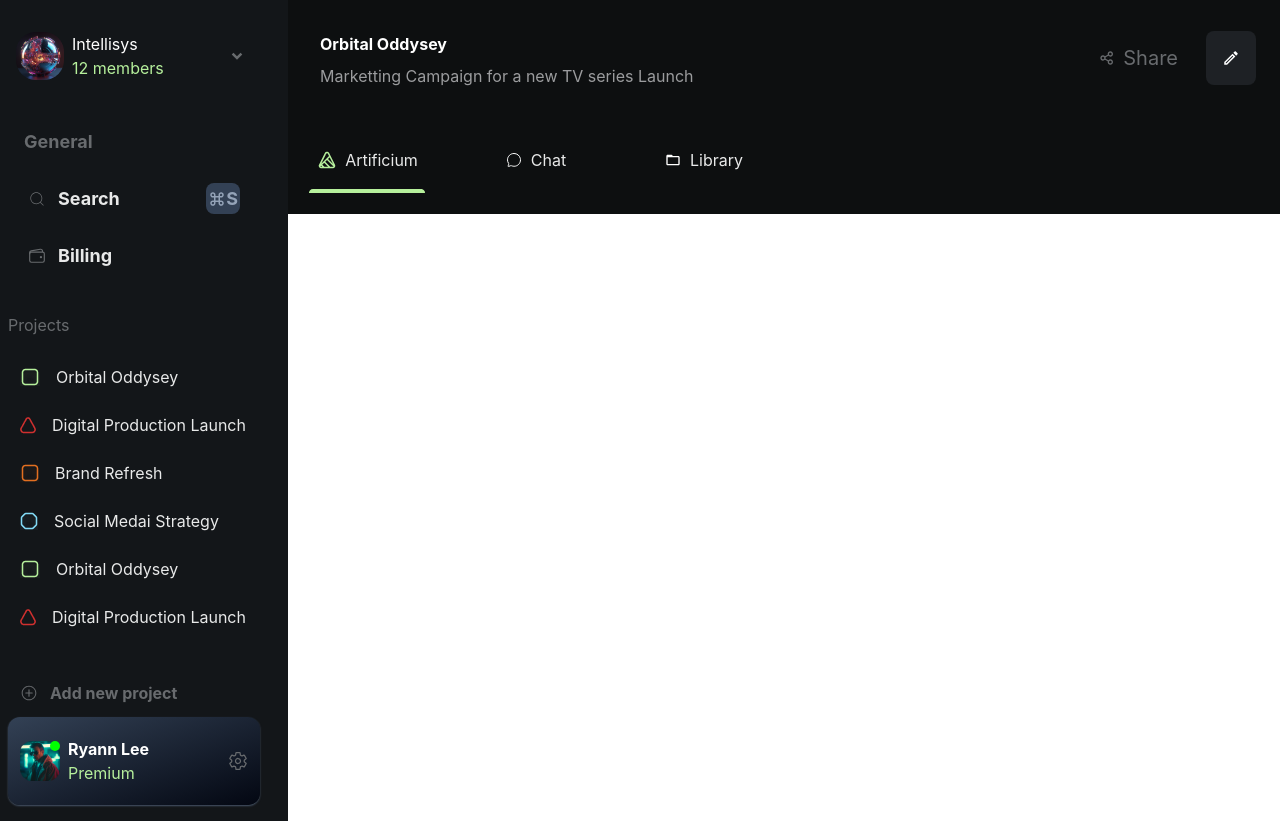
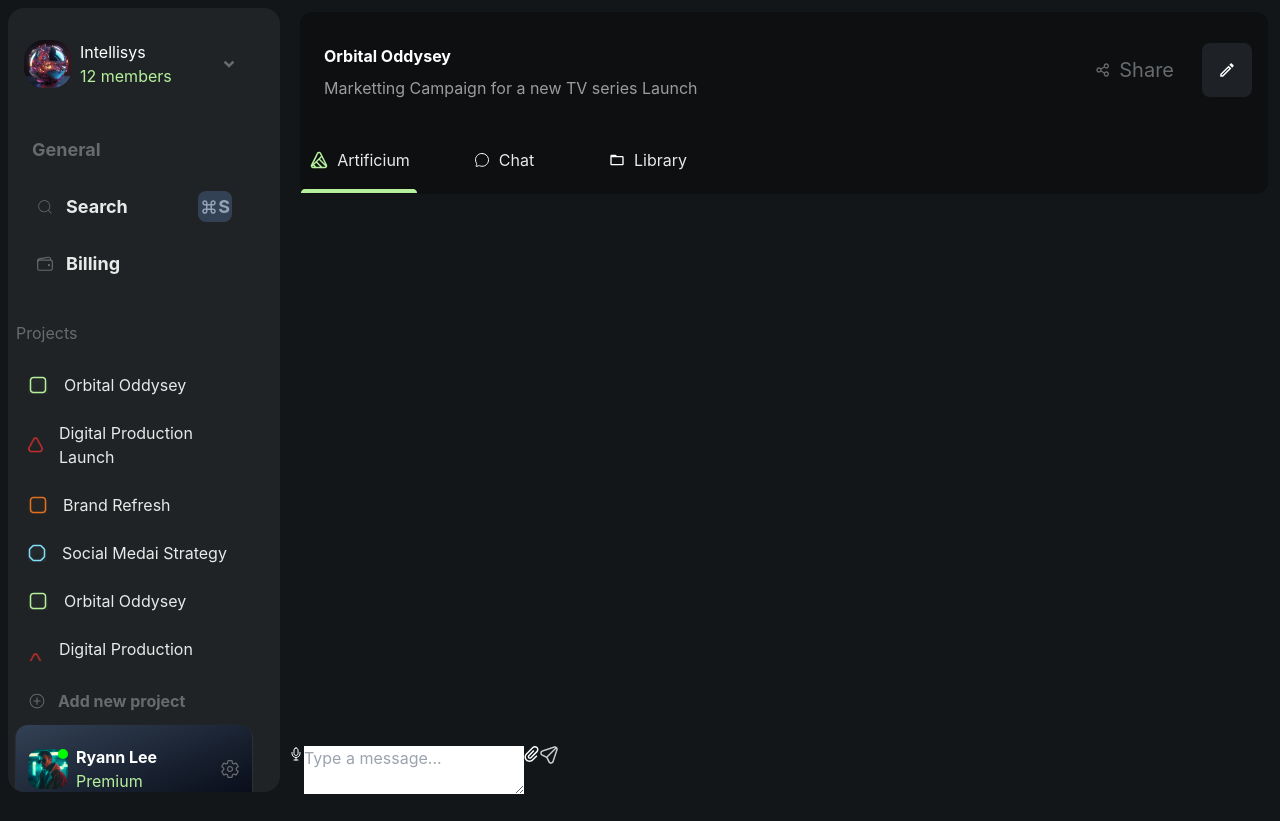
Before and after one commit to scienmanas/AiChaGen, a React (Create React App) app: page / in a window 1280 px wide. After the commit the page ends 800 px from the top, so only its background shows below. Built offline with nearby package versions, Linux system fonts and the light colour scheme.

Commit message:
fix: side

```diff
--- a/public/index.html
+++ b/public/index.html
@@ -28,7 +28,7 @@
   </head>
   <body>
     <noscript>You need to enable JavaScript to run this app.</noscript>
-    <div id="root"></div>
+    <div  id="root"></div>
     <!--
       This HTML file is a template.
       If you open it directly in the browser, you will see an empty page.
--- a/src/App.js
+++ b/src/App.js
@@ -2,15 +2,27 @@ import logo from './logo.svg';
 import './App.css';
 import SideBar from './components/SideBar';
 import ContentSide from './components/ContentSide';
+import Chat from './components/Chat';
 
 function App() {
+
+  document.body.style.backgroundColor = "#131619"
+
   return (
     <div className="app flex flex-row">
-      <div className="sidebar min-w-72">
+      <div className="sidebar min-w-72 min-h-screen">
         <SideBar />
       </div>
-      <div className="content-bar w-full">
+      <div className="content-side w-full flex flex-col justify-between">
+        <div className="user-options-bar">
         <ContentSide />
+        </div>
+        <div className="text-area">
+
+        </div>
+        <div className="chat-area text-white">
+          <Chat />
+        </div>
       </div>
     </div>
   );
--- a/src/components/Chat.js
+++ b/src/components/Chat.js
@@ -1,7 +1,32 @@
 import React from 'react'
+import { IoMicOutline } from "react-icons/io5";
+import { ImAttachment } from "react-icons/im";
+import sendMessage from '../assets/icons/send_message.png';
 
 export default function Chat() {
-  return (
-    <div>Chat</div>
-  )
+    return (
+        <div className='chat-section flex flex-row w-full'>
+            <div className="mic-button">
+                <IoMicOutline />
+            </div>
+            <div className="text-area-to-chat">
+                <textarea
+                    placeholder='Type a message...'
+                    name=""
+                    id=""
+                    className=''
+                />
+            </div>
+            <div className="attachment-area">
+                <ImAttachment />
+            </div>
+            <div className="send-button">
+                <img
+                    className=''
+                    src={sendMessage}
+                    alt=""
+                />
+            </div>
+        </div>
+    )
 }
--- a/src/components/ContentSide.js
+++ b/src/components/ContentSide.js
@@ -25,7 +25,7 @@ export default function ContentSide() {
   }
 
   return (
-    <div className='content-side bg-[#0D0F10] h-fit w-full p-2 flex flex-col gap-7'>
+    <div className='m-3 rounded-xl  content-side bg-[#0D0F10] h-fit  pt-2 flex flex-col gap-7'>
       <div className="project-info p-4 flex flex-row items-center justify-between">
         <div className="info flex flex-col p-2">
           <div className="project-name h-[32px] text-white font-bold select-none">
@@ -54,7 +54,7 @@ export default function ContentSide() {
       </div>
       <div className="action-type flex flex-row items-center gap-6 text-white">
         <div
-          className="artificium flex flex-col items-center gap-4 px-3 py-3 group cursor-pointer bg-transparent bg-gradient-to-tr  hover:from-[#0D0F10] hover:to-gray-700 duration-150 rounded-lg"
+          className="artificium flex flex-col items-center gap-4 group cursor-pointer "
           onClick={() => handleTool("artificium")}
         >
           <div className="text-contents flex flex-row items-center gap-[9px]">
@@ -74,7 +74,7 @@ export default function ContentSide() {
           </div>
         </div>
         <div
-          className="chat flex flex-col items-center gap-4 px-3 py-3 group cursor-pointer bg-transparent bg-gradient-to-tr  hover:from-[#0D0F10] hover:to-gray-700 duration-150 rounded-lg"
+          className="chat flex flex-col items-center gap-4 group cursor-pointer"
           onClick={() => handleTool("chat")}
         >
           <div className="text-contents flex flex-row items-center gap-[9px]">
@@ -94,7 +94,7 @@ export default function ContentSide() {
           </div>
         </div>
         <div
-          className="library flex flex-col items-center gap-4 px-3 py-3 group cursor-pointer bg-transparent bg-gradient-to-tr  hover:from-[#0D0F10] hover:to-gray-700 duration-150 rounded-lg"
+          className="library flex flex-col items-center gap-4  group cursor-pointer"
           onClick={() => handleTool("library")}
         >
           <div className="text-content flex flex-row items-center gap-[9px]">
--- a/src/components/SideBar.js
+++ b/src/components/SideBar.js
@@ -3,10 +3,12 @@ import Team from './Team'
 import General from './General'
 import Projects from './Projects'
 import Account from './Account'
+import './styles/side_bar.css'
+
 
 export default function SideBar() {
     return (
-        <div className='side-bar min-h-screen bg-[#131619] flex flex-col justify-between py-4 pl-2 pr-7'>
+        <div className='side-bar side-bar-height bg-[#1f2325] flex flex-col justify-between py-4 pl-2 pr-7 rounded-2xl m-2'>
             <div className="top-items flex flex-col gap-8">
                 <div className="project-setting">
                     <Team />
--- a/src/components/styles/side_bar.css
+++ b/src/components/styles/side_bar.css
@@ -0,0 +1,8 @@
+@tailwind base;
+@tailwind components;
+@tailwind utilities;
+
+.side-bar-height {
+    height: calc(100vh - 1rem);
+    overflow: hidden;
+}
```
Also changed, not shown: src/assets/icons/send_message.png (added).
